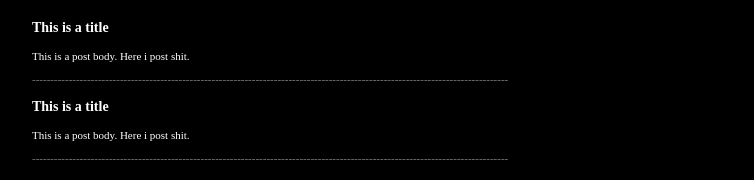
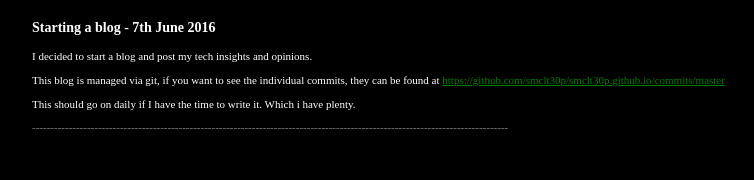
Before and after one commit to smclt30p/smclt30p.github.io, a plain HTML site: page index.html in a window 1280 px wide. Shown: the whole page, without its empty margins (108-862 px from the left). Drawn offline with Linux system fonts and the light colour scheme.

Commit message:
Starting a blog - 7th June 2016

```diff
--- a/css/master.css
+++ b/css/master.css
@@ -30,3 +30,6 @@ h1 {
     font-family: DevaVuSansMono;
     font-size: 11px;
 }
+a {
+    color: green;
+}
--- a/index.html
+++ b/index.html
@@ -7,26 +7,20 @@
 <body>
 	<div class="master">
 
-		<div class="post">
+		<div class="post"> <!-- POST START -->
 
-			<h3 class="post-title">This is a title</h3>
+			<h3 class="post-title">Starting a blog - 7th June 2016</h3>
 			<p class="post-body">
-				This is a post body. Here i post shit.
+				I decided to start a blog and post my tech insights and opinions.
+				<br><br>
+				This blog is managed via git, if you want to see the individual commits, they can be found at
+				<a href="https://github.com/smclt30p/smclt30p.github.io/commits/master">
+				https://github.com/smclt30p/smclt30p.github.io/commits/master</a>
+				<br><br>
+				This should go on daily if I have the time to write it. Which i have plenty.
 			</p>
 			<p class="post-footer">----------------------------------------------------------------------------------------------------------------------------------</p>
-
 		</div>
-
-		<div class="post">
-
-			<h3 class="post-title">This is a title</h3>
-			<p class="post-body">
-				This is a post body. Here i post shit.
-			</p>
-			<p class="post-footer">----------------------------------------------------------------------------------------------------------------------------------</p>
-
-		</div>
-
 
 	</div>
 </body>
```
Also changed, not shown: 2 other files.
